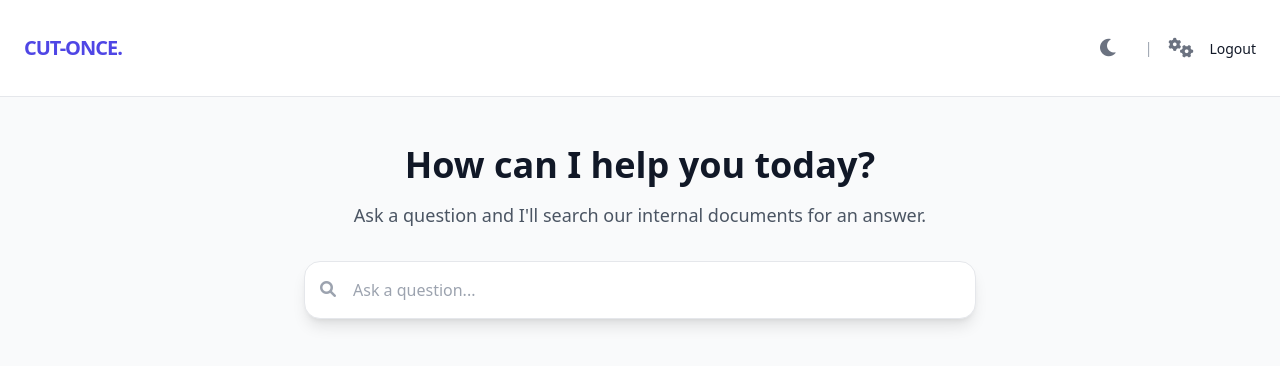
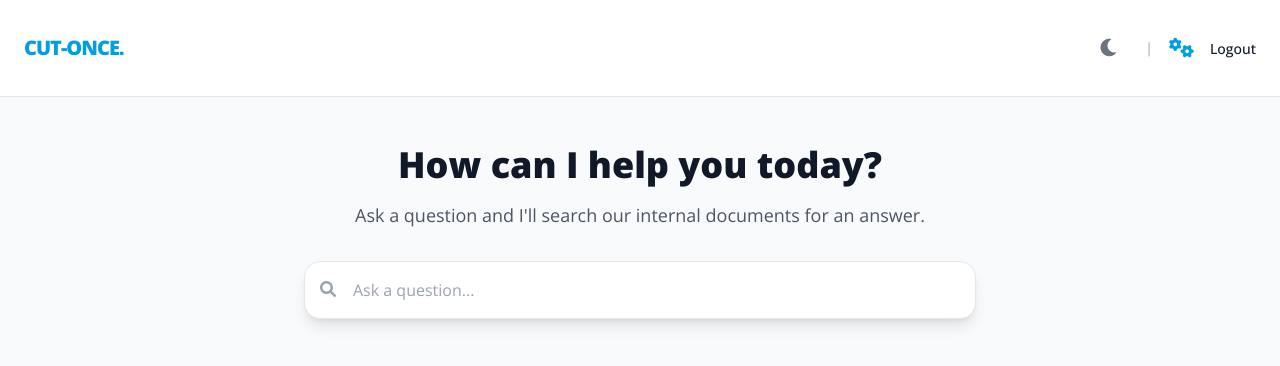
Before and after one commit to jamesbinkie/Cut-Once, a Django app: page / in a window 1280 px wide. Shown: the top 366 px of the page. Run offline with Django 4.2, Linux system fonts and the light colour scheme; a user stored in the database is signed in; some libraries are stand-ins or nearby versions.

Commit message:
Update base.html

```diff
--- a/templates/base.html
+++ b/templates/base.html
@@ -5,13 +5,28 @@
     <meta charset="UTF-8">
     <meta name="viewport" content="width=device-width, initial-scale=1.0">
     <title>Cut-Once</title>
+
+    <link rel="preconnect" href="https://fonts.googleapis.com">
+    <link rel="preconnect" href="https://fonts.gstatic.com" crossorigin>
+    <link href="https://fonts.googleapis.com/css2?family=Open+Sans:ital,wght@0,300..800;1,300..800&display=swap" rel="stylesheet">
+
     <script src="https://cdn.tailwindcss.com"></script>
     <link rel="stylesheet" href="https://cdnjs.cloudflare.com/ajax/libs/font-awesome/6.0.0/css/all.min.css">
 
     <script>
-        // Use Tailwind configuration to enable class-based dark mode
+        // 2. Configure Tailwind with Brand Identity
         tailwind.config = {
           darkMode: 'class',
+          theme: {
+            extend: {
+              colors: {
+                brand: '#009FE3', // Your signature blue
+              },
+              fontFamily: {
+                sans: ['"Open Sans"', 'sans-serif'],
+              }
+            }
+          }
         }
 
         // Apply theme immediately to prevent flashing
@@ -23,15 +38,30 @@
     </script>
 
     <style>
-        /* Fallback: If Tailwind fails, these will force the colors */
+        /* 3. Global Typography Rules */
+        body {
+            font-family: 'Open Sans', sans-serif;
+            font-weight: 400; /* Regular */
+        }
+
+        h1 { font-weight: 800 !important; } /* Extra Bold for main titles */
+        h2, h3 { font-weight: 700 !important; } /* Bold for subheadings */
+
+        /* Semibold for important highlights */
+        strong, .font-semibold { font-weight: 600 !important; }
+
+        /* Fallback Colors */
         .dark body { background-color: #18181b !important; color: #f4f4f5 !important; }
         .dark input { background-color: #27272a !important; color: white !important; border-color: #3f3f46 !important; }
+
+        /* Apply brand color to selection/highlights */
+        ::selection { background-color: #009FE3; color: white; }
     </style>
 </head>
-<body class="bg-gray-50 dark:bg-zinc-900 text-gray-900 dark:text-gray-100 font-sans antialiased transition-colors duration-300">
+<body class="bg-gray-50 dark:bg-zinc-900 text-gray-900 dark:text-gray-100 antialiased transition-colors duration-300">
 
     <nav class="flex justify-between items-center p-6 bg-white dark:bg-zinc-800 border-b border-gray-200 dark:border-zinc-700">
-        <div class="text-xl font-black tracking-tighter text-indigo-600 dark:text-indigo-400">CUT-ONCE.</div>
+        <div class="text-xl font-extrabold tracking-tighter text-brand">CUT-ONCE.</div>
 
         <div class="flex items-center space-x-4">
             <button id="theme-toggle" type="button" class="text-gray-500 dark:text-gray-400 hover:bg-gray-100 dark:hover:bg-gray-700 rounded-lg p-2.5">
@@ -41,7 +71,9 @@
             {% if user.is_authenticated %}
                 <span class="text-sm text-gray-400">|</span>
                 {% if user.is_staff %}
-                    <a href="/admin" class="text-gray-500 hover:text-indigo-600 dark:hover:text-indigo-400"><i class="fa-solid fa-gears text-xl"></i></a>
+                    <a href="/admin" class="text-brand hover:opacity-80 transition-opacity">
+                        <i class="fa-solid fa-gears text-xl"></i>
+                    </a>
                 {% endif %}
                 <form action="{% url 'logout' %}" method="post" class="inline">
                     {% csrf_token %}
@@ -53,12 +85,12 @@
 
     <main class="max-w-4xl mx-auto px-6">
         <div class="py-12 text-center">
-            <h1 class="text-4xl font-bold mb-4">How can I help you today?</h1>
+            <h1 class="text-4xl mb-4">How can I help you today?</h1>
             <p class="text-gray-600 dark:text-gray-400 mb-8 text-lg">Ask a question and I'll search our internal documents for an answer.</p>
 
             <form method="GET" action="/search" class="relative max-w-2xl mx-auto">
                 <input type="text" name="q" placeholder="Ask a question..."
-                       class="w-full pl-12 pr-4 py-4 rounded-2xl border border-gray-200 dark:border-zinc-700 bg-white dark:bg-zinc-800 focus:ring-2 focus:ring-indigo-500 outline-none shadow-lg transition-all">
+                       class="w-full pl-12 pr-4 py-4 rounded-2xl border border-gray-200 dark:border-zinc-700 bg-white dark:bg-zinc-800 focus:ring-2 focus:ring-brand outline-none shadow-lg transition-all">
                 <i class="fa-solid fa-magnifying-glass absolute left-4 top-5 text-gray-400"></i>
             </form>
         </div>
@@ -70,7 +102,6 @@
         const themeToggleBtn = document.getElementById('theme-toggle');
         const themeIcon = document.getElementById('theme-toggle-icon');
 
-        // Initial icon setup
         function updateIcon() {
             if (document.documentElement.classList.contains('dark')) {
                 themeIcon.classList.replace('fa-moon', 'fa-sun');
@@ -81,7 +112,6 @@
         updateIcon();
 
         themeToggleBtn.addEventListener('click', function() {
-            // Toggle the dark class
             if (document.documentElement.classList.contains('dark')) {
                 document.documentElement.classList.remove('dark');
                 localStorage.setItem('color-theme', 'light');
```
